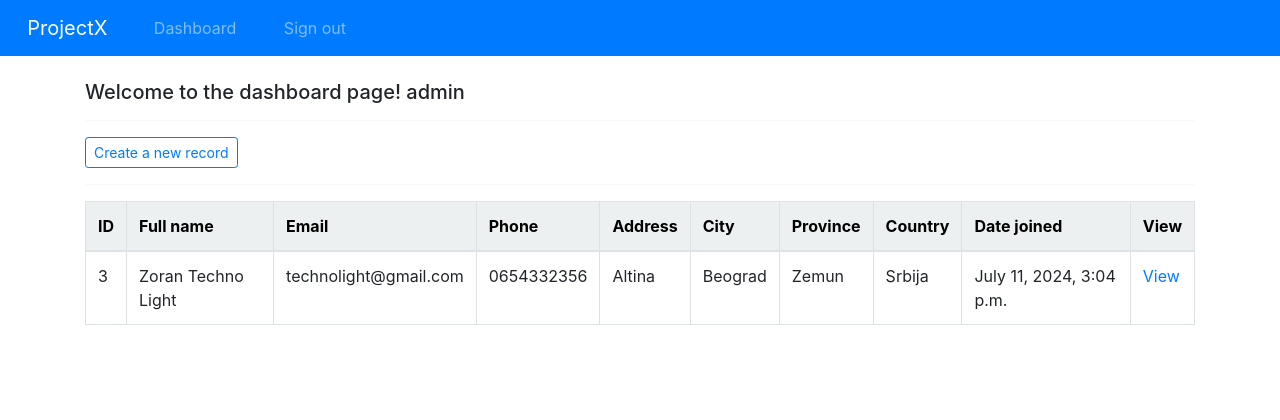
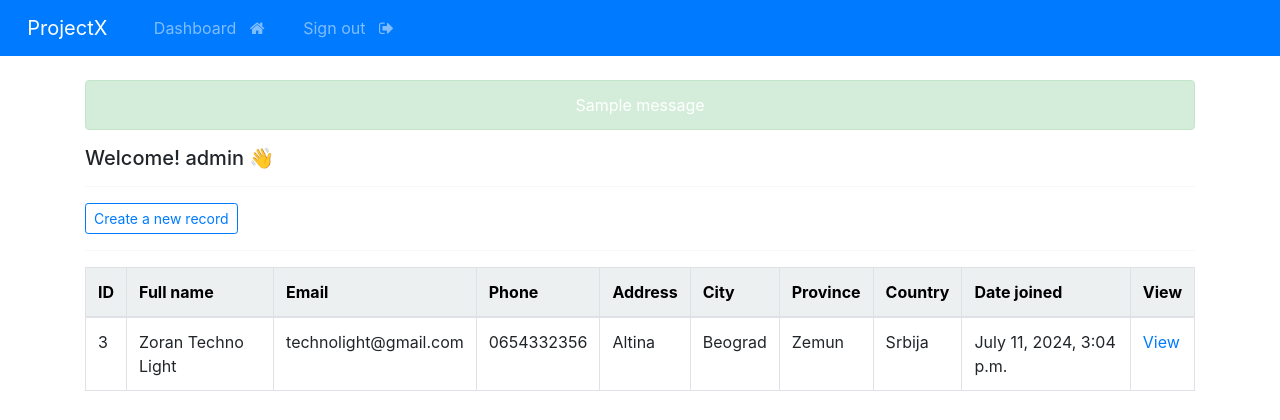
Before and after one commit to Djole33/CRM-Django-app, a Django app: page /dashboard in a window 1280 px wide. Shown: the top 420 px of the page. Run offline with Django 5.2, Linux system fonts and the light colour scheme; a user stored in the database is signed in; data comes from the database, SQL or seed files in the repository; both versions use the stored data as it was after the commit; one stand-in notice (Sample message) is shown; some libraries are stand-ins or nearby versions.

Commit message:
finished everything(added delete records function and flash messages with unique colors)

```diff
--- a/static/css/styles.css
+++ b/static/css/styles.css
@@ -6,3 +6,7 @@ h1 {
     border-radius: 15px;
     width: 500px;
 }
+
+.message-text {
+    color: white;
+}
--- a/webapp/templates/webapp/base.html
+++ b/webapp/templates/webapp/base.html
@@ -8,11 +8,29 @@
     <link href="https://bootswatch.com/5/flatly/bootstrap.min.css" rel="stylesheet" type="text/css">
     <link rel="stylesheet" href="https://cdn.jsdelivr.net/npm/bootstrap@4.0.0/dist/css/bootstrap.min.css" integrity="sha384-Gn5384xqQ1aoWXA+058RXPxPg6fy4IWvTNh0E263XmFcJlSAwiGgFAW/dAiS6JXm" crossorigin="anonymous">
     <link href="{% static '/css/styles.css' %}" rel="stylesheet" type="text/css">
+    <link rel="stylesheet" href="https://cdnjs.cloudflare.com/ajax/libs/font-awesome/4.7.0/css/font-awesome.min.css">
 </head>
 <body>
     {% include 'webapp/navbar.html' %}
     <div class="container">
         <br>
+        {% for message in messages %}
+
+            {% if message.level == DEFAULT_MESSAGE_LEVELS.SUCCESS %}
+
+                <p class="alert alert-success float-center text-center message-text"> {{ message }} </p>
+
+            {% elif message.level == DEFAULT_MESSAGE_LEVELS.INFO %}
+
+                <p class="alert alert-info float-center text-center message-text"> {{ message }} </p>
+
+            {% elif message.level == DEFAULT_MESSAGE_LEVELS.ERROR %}
+
+                <p class="alert alert-danger float-center text-center message-text"> {{ message }} </p>
+
+            {% endif %}
+
+        {% endfor %}
 
         {% block content %}
 
--- a/webapp/templates/webapp/dashboard.html
+++ b/webapp/templates/webapp/dashboard.html
@@ -3,7 +3,7 @@
 {% block content %}
 
 <body>
-    <h5> Welcome to the dashboard page! {{user}} </h5>
+    <h5> Welcome! {{user}} 👋 </h5>
 
     <hr>
 
--- a/webapp/templates/webapp/index.html
+++ b/webapp/templates/webapp/index.html
@@ -8,7 +8,7 @@
 	<h5> Keep track of your records effectively! </h5>
 	<hr>
 	<br>
-	<a class="btn btn-primary" type="button" href="{% url 'register' %}"> Create your account </a>
+	<a class="btn btn-primary" type="button" href="{% url 'register' %}"> Create your account &nbsp; <i class="fa fa-user-plus" aria-hidden="true"></i> </a>
     </div>
 </body>
 {% endblock %}
--- a/webapp/templates/webapp/view-record.html
+++ b/webapp/templates/webapp/view-record.html
@@ -37,7 +37,7 @@
 
     &nbsp;
 
-    <a href="{% url '' %}" class="btn btn-danger"> Delete </a>
+    <a href="{% url 'delete-record' record.id %}" class="btn btn-danger"> Delete </a>
 
 </body>
 
--- a/webapp/urls.py
+++ b/webapp/urls.py
@@ -10,5 +10,5 @@ urlpatterns = [
     path('create-record', views.create_record, name="create-record"),
     path('update-record/<int:pk>', views.update_record, name="update-record"),
     path('record/<int:pk>', views.view_record, name="record"),
-
+    path('delete-record/<int:pk>', views.delete_record, name="delete-record"),
 ]
--- a/webapp/views.py
+++ b/webapp/views.py
@@ -5,6 +5,7 @@ from .forms import *
 from django.contrib.auth.models import auth
 from django.contrib.auth import authenticate
 from django.contrib.auth.decorators import login_required
+from django.contrib import messages
 
 from .models import *
 
@@ -17,6 +18,7 @@ def register(request):
         form = CreateUserForm(request.POST)
         if form.is_valid():
             form.save()
+            messages.success(request, "Account created successfully!")
             return redirect('/my-login')
 
     return render(request, 'webapp/register.html', {'form':form})
@@ -30,12 +32,14 @@ def my_login(request):
 
         if user is not None:
             auth.login(request, user)
+            messages.info(request, "Logged in successfully!")
             return redirect('/dashboard')
 
     return render(request, 'webapp/my-login.html', {'form':form})
 
 def user_logout(request):
     auth.logout(request)
+    messages.info(request, "Logged out successfully!")
     return redirect("my-login")
 
 @login_required(login_url='my-login')
@@ -50,6 +54,7 @@ def create_record(request):
         form = CreateRecordForm(request.POST)
         if form.is_valid():
             form.save()
+            messages.success(request, "Record created successfully!")
             return redirect('/dashboard')
 
     return render(request, 'webapp/create-record.html', {'form':form})
@@ -62,6 +67,7 @@ def update_record(request, pk):
         form = UpdateRecordForm(request.POST, instance=record)
         if form.is_valid():
             form.save()
+            messages.info(request, "Record updated successfully!")
             return redirect('/dashboard')
 
     return render(request, 'webapp/update-record.html', {'form':form})
@@ -71,3 +77,11 @@ def view_record(request, pk):
     all_records = Record.objects.get(id=pk)
 
     return render(request, 'webapp/view-record.html', {'record':all_records})
+
+@login_required(login_url='my-login')
+def delete_record(request, pk):
+    record = Record.objects.get(id=pk)
+    record.delete()
+    messages.error(request, "Record deleted successfully!")
+
+    return redirect("dashboard")
```
Also changed, not shown: db.sqlite3.
